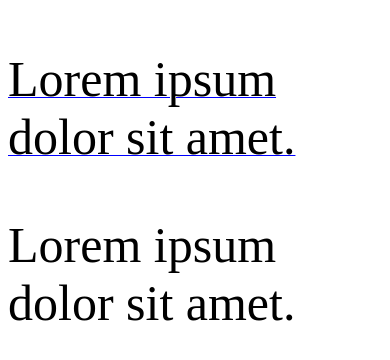
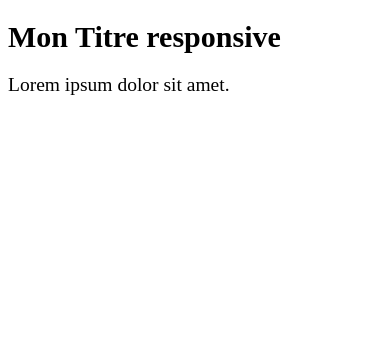
Before and after one commit to Masamune42/Formation-CSS-de-A-Z-master, a plain HTML site: page 5. Responsive/index.html in a window 390 px wide. Drawn offline with Linux system fonts and the light colour scheme.

Commit message:
5. Responsive

```diff
--- a/5. Responsive/index.html
+++ b/5. Responsive/index.html
@@ -10,8 +10,13 @@
 </head>
 
 <body>
-    <p class="txt">Lorem ipsum dolor sit amet.</p>
-    <p class="txt2">Lorem ipsum dolor sit amet.</p>
+    <!-- Media Queries -->
+    <!-- <p class="txt">Lorem ipsum dolor sit amet.</p>
+    <p class="txt2">Lorem ipsum dolor sit amet.</p> -->
+
+    <!-- Texte responsive -->
+    <h1 class="titre">Mon Titre responsive</h1>
+    <p class="sousT">Lorem ipsum dolor sit amet.</p>
 </body>
 
 </html>
--- a/5. Responsive/style.css
+++ b/5. Responsive/style.css
@@ -1,3 +1,4 @@
+/* Media Queries */
 .txt {
     font-size: 50px;
 }
@@ -51,3 +52,19 @@
         background: salmon;
     }
 }
+
+/* Texte Responsive */
+.titre {
+    font-size: 8vw;
+}
+
+.sousT {
+    font-size: 5vw;
+}
+
+/* On peut utiliser les media queries si jamais à partir d'un certaine taille d'écran (mobile) on a un doute sur la taille du texte */
+@media screen and (max-width: 400px) {
+    .titre {
+        font-size: 30px;
+    }
+}
```
